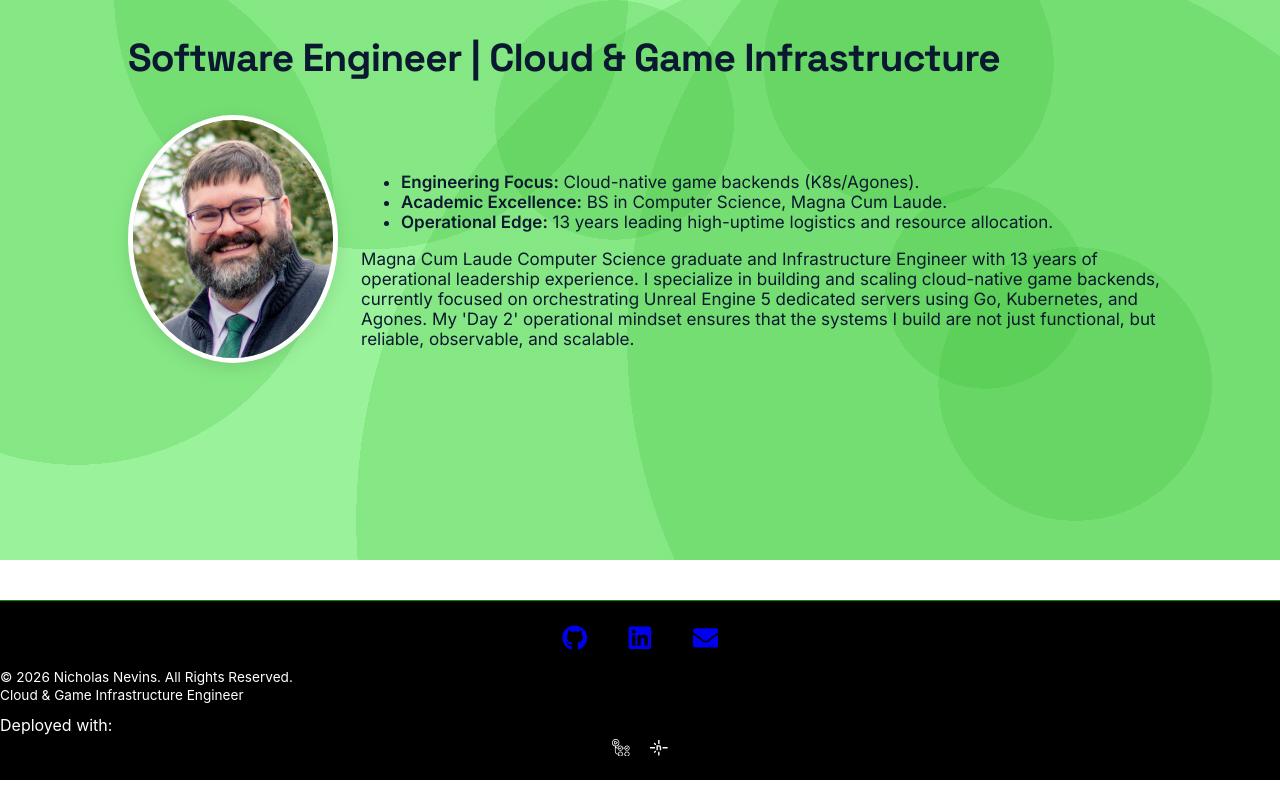
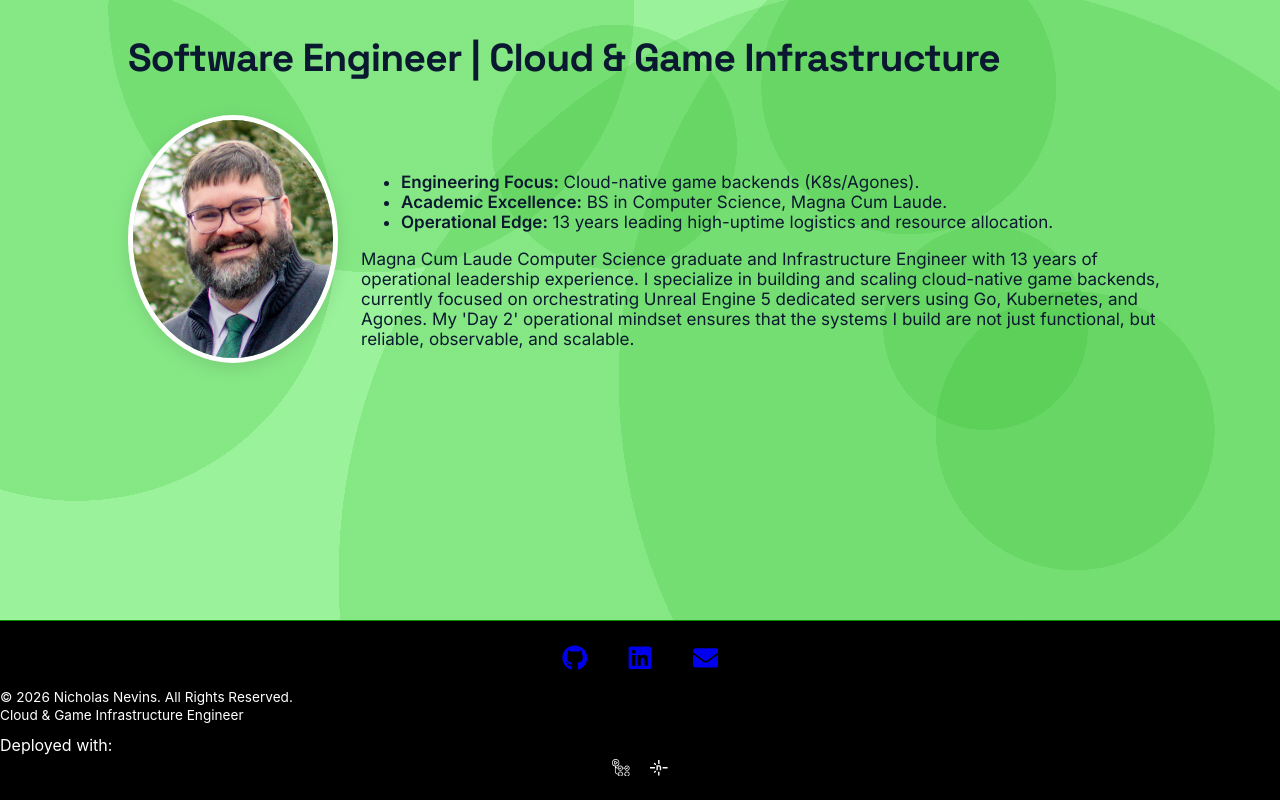
Before and after one commit to NevinsN/professional_portfolio, a React (Create React App) app in the folder professional_portfolio/: page /home in a window 1280 px wide. Shown: the part 310-1110 px from the top of the page. Built offline with nearby package versions, Linux system fonts and the light colour scheme.

Commit message:
css header bottom padding

```diff
--- a/professional_portfolio/src/App.css
+++ b/professional_portfolio/src/App.css
@@ -31,6 +31,10 @@
   }
 }
 
+.App-header {
+    flex: 1 0 auto;
+    padding-bottom: 60px;
+}
 
 /* LIGHT MODE (The "Whimsical Tech" Look) */
 .App-header.light {
@@ -290,7 +294,6 @@ button {
     background-color: #000;
     color: #fff;
     border-top: 1px solid #0b8a02;
-    margin-top: 40px;
 }
 
 .footer-content {
```
